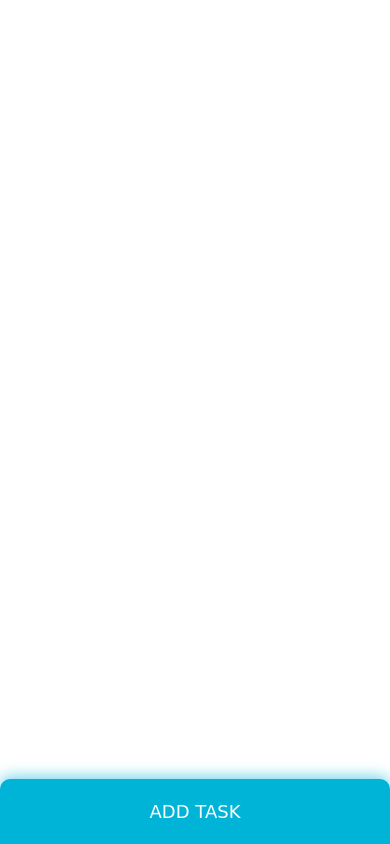
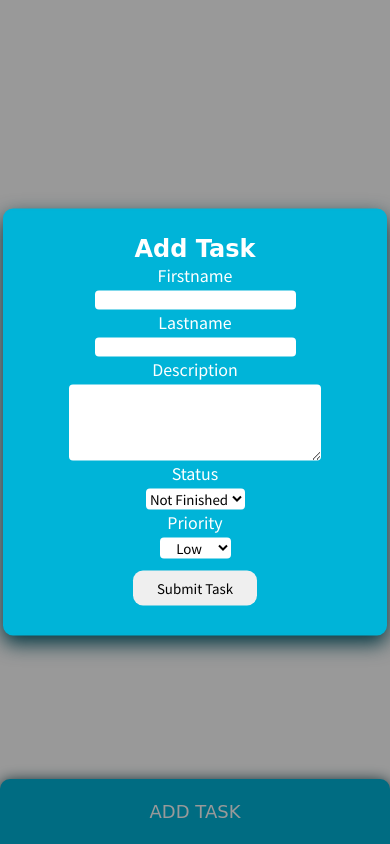
Before and after one commit to vladislav99dev/todoApp, a website: page index.html in a window 390 px wide. Both pictures are taken after a click on the button "ADD TASK". Drawn offline with Linux system fonts and the light colour scheme; a web font is replaced by a local one.

Commit message:
Add form,style it and make it transitions for it when opened or closed

```diff
--- a/index.html
+++ b/index.html
@@ -7,13 +7,40 @@
     <title>Document</title>
     <link rel="stylesheet" type="text/css" href="style.css" />
   </head>
-  <body class="pagecontainer">
-    <main>
-
-        <form action="#" class="task-modal">
-
-        </form>
-
+  <body>
+    <div class="overlay"></div>
+    <main class="pagecontainer">
+      <form action="#" class="task-modal">
+        <h3>Add Task</h3>
+        <label for="firstname">Firstname</label>
+        <input type="text" name="firstname" />
+        <label for="lastname">Lastname</label>
+        <input type="text" name="lastname" />
+        <label for="description">Description</label>
+        <textarea
+          name="description"
+          id="description"
+          cols="30"
+          rows="4"
+        ></textarea>
+        <label for="status">Status</label>
+        <select name="status" id="status">
+            <option value="">Not Finished</option>
+            <option value="">Finished</option>
+          </select>
+        <label for="priority">Priority</label>
+        <select name="priority" id="priority">
+          <option value="">Low</option>
+          <option value="">Medium</option>
+          <option value="">High</option>
+        </select>
+        <button type="submit" class="submit-task">Submit Task</button>
+        <!-- author -->
+        <!-- description -->
+        <!-- status -->
+        <!-- date -->
+        <!-- priority -->
+      </form>
 
       <button class="add-task-mobile-button">ADD TASK</button>
     </main>
--- a/index.js
+++ b/index.js
@@ -0,0 +1,17 @@
+const addTaskBtn = document.getElementsByClassName("add-task-mobile-button")[0];
+
+const addTaskBtnHandler = (e) => {
+  e.preventDefault();
+  const taskModal = document.getElementsByClassName("task-modal")[0];
+  const overlay = document.getElementsByClassName("overlay")[0];
+  overlay.addEventListener("click", () => {
+    overlay.classList.remove("display-overlay");
+    taskModal.classList.remove("show-task-modal");
+    return;
+  });
+  taskModal.classList.add("show-task-modal");
+  overlay.classList.add("display-overlay");
+  return;
+};
+
+addTaskBtn.addEventListener("click", addTaskBtnHandler);
--- a/style.scss
+++ b/style.scss
@@ -1,11 +1,33 @@
-@import url('https://fonts.googleapis.com/css2?family=Rubik+Pixels&display=swap');
+@import url('https://fonts.googleapis.com/css2?family=Noto+Sans+TC&display=swap');
 @import url('https://fonts.googleapis.com/css2?family=DynaPuff&display=swap');
 
 * {
   margin: 0;
   padding: 0;
   border: 0;
+  box-sizing: border-box;
+  font-family: 'Noto Sans TC', sans-serif;
+  overflow: hidden;
 }
+
+body {
+  position: relative;
+}
+
+.overlay {
+  background-color: rgb(0, 0, 0, 0.4);
+  position: absolute;
+  top: 0;
+  height: 100vh;
+  width: 100vw;
+  z-index: 10;
+  display: none;
+}
+
+.display-overlay {
+  display: block;
+}
+
 
 .pagecontainer {
   width: 100vw;
@@ -40,7 +62,7 @@
   background-color: #00b4d8;
   color: #fff;
   font-size: 18px;
-  box-shadow: 0px -2px 15px #66d2e8;
+  box-shadow: 0px 2px 15px #003641;
   transition: all 4s ease-in-out 0.5s;
   font-family: 'DynaPuff', cursive;
 
@@ -49,3 +71,60 @@
     bottom: -30000px;
   }
 }
+
+
+
+.task-modal {
+  color: #fff;
+  position: absolute;
+  padding: 24px 64px;
+  top: 50%;
+  left: -50%;
+  max-width: 600px;
+  translate: -50% -50%;
+  border-radius: 10px;
+  border: 2px solid #00b4d8;
+  background-color: #00b4d8;
+  display: flex;
+  flex-direction: column;
+  justify-content: space-between;
+  align-items: center;
+  box-shadow: 0px 8px 20px #003641;
+  z-index: 20;
+  transition: all 0.5s ease-in-out 0.2s;
+
+  @media screen and (min-width:640px) {
+    padding: 24px 128px;
+  }
+}
+
+.show-task-modal{
+  left: 50%;
+}
+
+.task-modal :nth-child(even) {
+  margin-bottom: 4px;
+}
+
+.task-modal input,
+textarea,
+select {
+  border-radius: 4px;
+  background-color: #fff;
+}
+
+.task-modal option {
+  text-align: center;
+  border: none !important;
+}
+
+.task-modal h3 {
+  font-size: 24px;
+  font-family: 'DynaPuff', cursive;
+}
+
+.submit-task {
+  padding: 8px 24px;
+  margin-top: 12px;
+  border-radius: 10px;
+}
```
Also changed, not shown: style.css, 1 other file.
